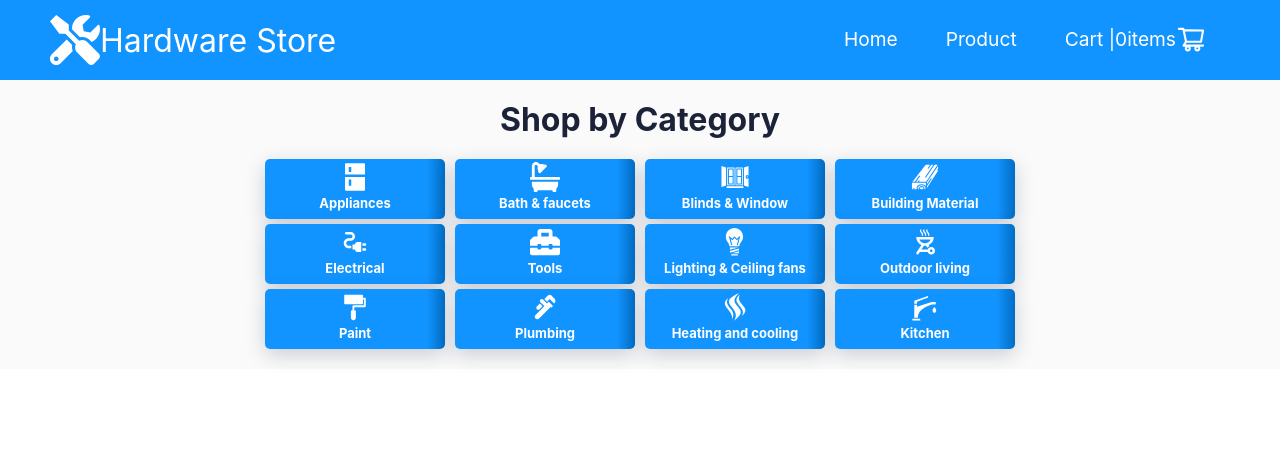
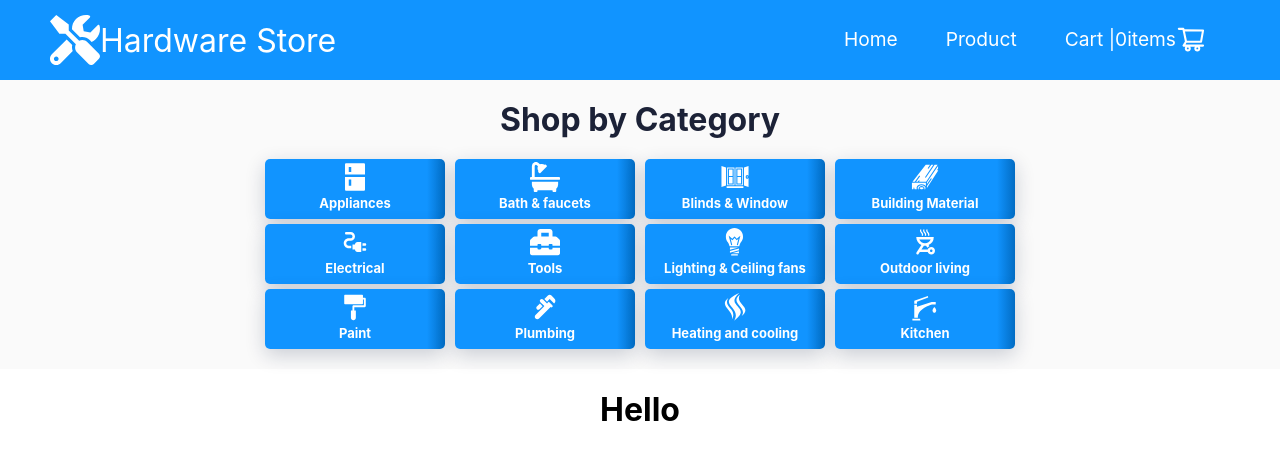
Before and after one commit to jakerfilut/phase-3-project-frontend, a React (Create React App) app: page /products/1 in a window 1280 px wide. Shown: the top 460 px of the page. Built offline with nearby package versions, Linux system fonts and the light colour scheme; no server answers.

Commit message:
working on product detail

```diff
--- a/src/App.js
+++ b/src/App.js
@@ -3,7 +3,7 @@ import { react, useState } from "react";
 import { Switch, Route } from "react-router-dom";
 import Navbar from "./components/NavBar/Navbar";
 import Product from "./components/Product/Product";
-import ProductDetail from "./components/ProductDetail/ProductDetail";
+import ProductDetail from "./components/Product/ProductDetail";
 import Slideshow from "./components/Slideshow/Slideshow";
 import Department from "./components/Department/Department";
 import Checkout from "./components/CheckOut/Checkout";
--- a/src/components/Product/Product.js
+++ b/src/components/Product/Product.js
@@ -1,4 +1,5 @@
 import { React, useState, useEffect } from "react";
+
 // import { GiConsoleController } from "react-icons/gi";
 
 const api_prod = "http://localhost:9292/products";
--- a/src/components/ProductDetail/ProductDetail.js
+++ b/src/components/Product/ProductDetail.js
@@ -21,7 +21,7 @@ function ProductDetail() {
 
   return (
     <div >
-
+      <h1>Hello</h1>
     </div>
   );
 }
```
